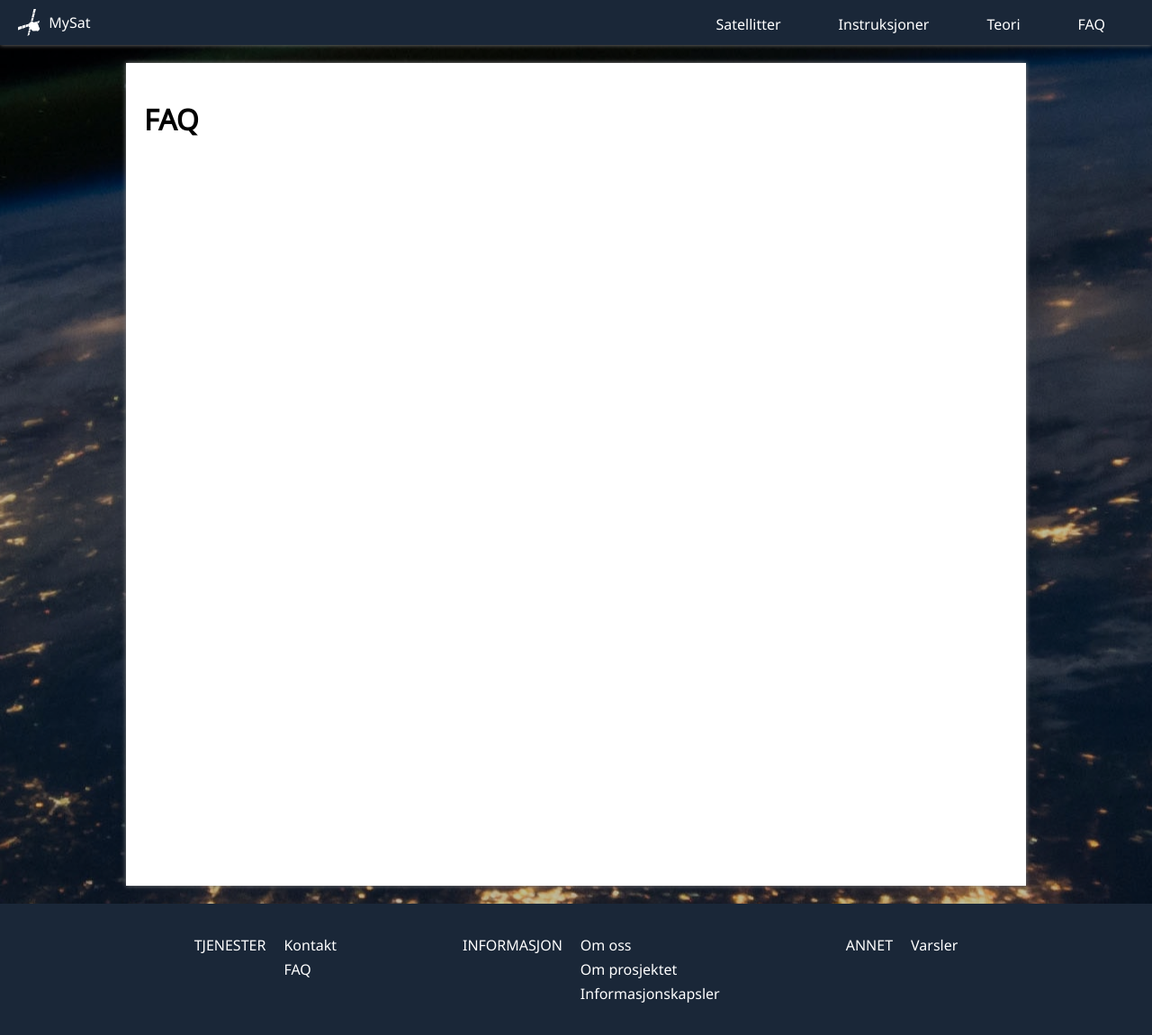
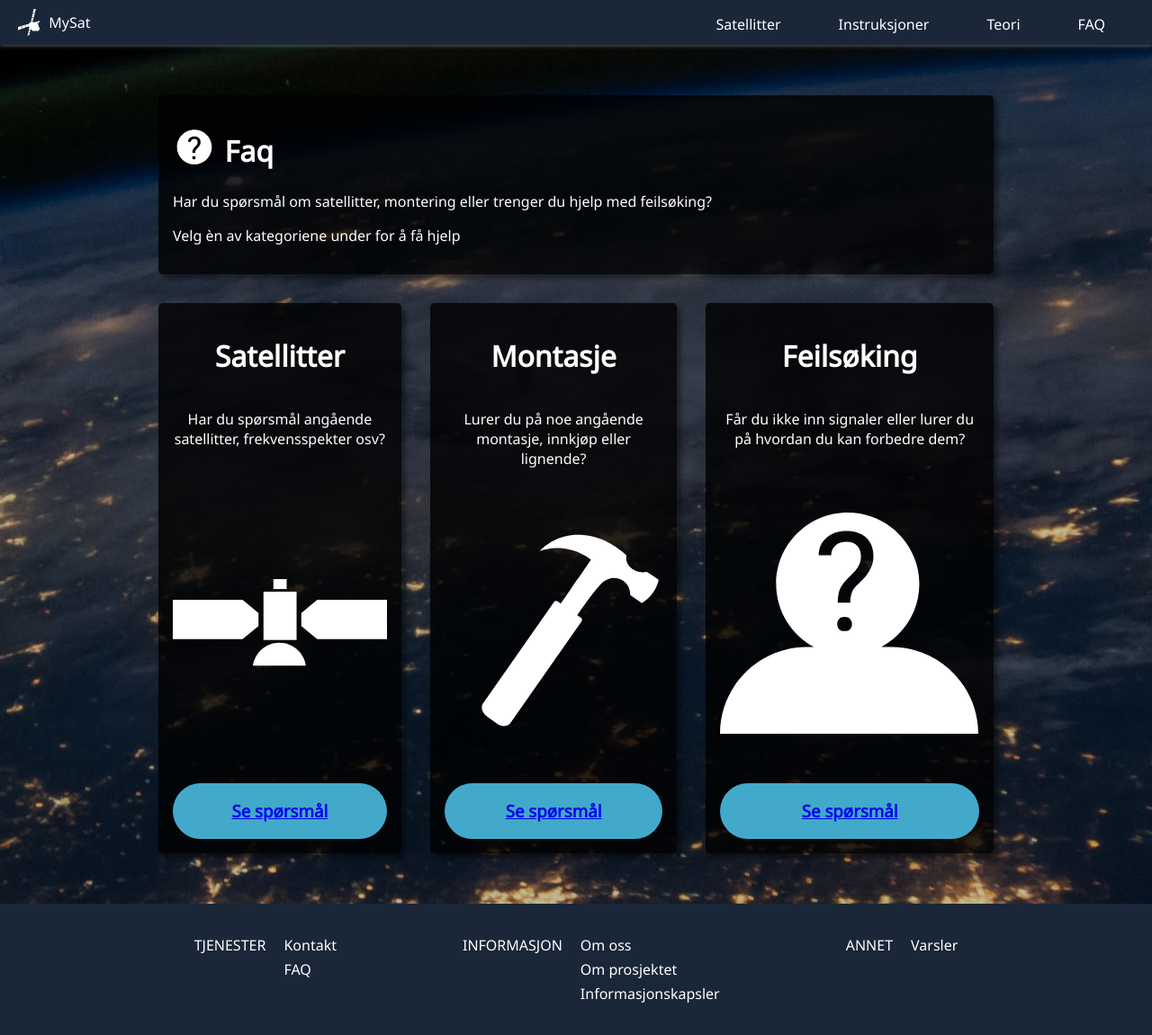
Before and after one commit to petterroea/eit-satellitt-i-norge, a Jekyll site: the page built from src/faq/index.html, in a window 1280 px wide and 1151 px high. Shown: the whole window at 90% size. Built offline with Jekyll 4.4.1, drawn with Linux system fonts in a browser that asks for light colours.

Commit message:
Initial commit of FAQ page

```diff
--- /dev/null
+++ b/src/_layouts/faq_front.html
@@ -0,0 +1,23 @@
+---
+---
+<!DOCTYPE html>
+<html>
+
+<head>
+	<meta charset="utf-8">
+	<title>Satellitt i Norge - {{ page.title }}</title>
+	<link rel="preconnect" href="https://fonts.gstatic.com">
+	<link href="https://fonts.googleapis.com/css2?family=Noto+Sans&display=swap" rel="stylesheet">
+	<link rel="stylesheet" href="/eit-satellitt-i-norge/assets/css/default.css" />
+	<link rel="stylesheet" href="/eit-satellitt-i-norge/assets/css/faq.css" />
+</head>
+
+<body>
+	{% include navigation.html %}
+	<div class="faq-front-wrapper">
+		{{ content }}
+	</div>
+	{% include footer.html %}
+</body>
+
+</html>
--- /dev/null
+++ b/src/assets/css/faq.scss
@@ -0,0 +1,104 @@
+---
+---
+
+.faq-front-wrapper {
+	display: flex;
+	flex-direction: column;
+
+	align-items: stretch;
+
+	min-height: calc(100vh - 276px);
+	padding: 20px;
+	max-width: 960px;
+	margin: 20px auto;
+}
+
+.faq-options {
+	display: flex;
+	flex-direction: column;
+	@media (min-width: 960px) {
+		flex-direction: row;
+	}
+	justify-content: space-between;
+
+
+	.faq-element {
+
+	}
+}
+
+
+.faq-element {
+	background-color: rgba(0, 0, 0, 0.8);
+	color: white;
+
+	display: flex;
+	flex-direction: column;
+
+	padding: 1em;
+	margin: 1em;
+
+	border-radius: 0.3125em;
+	box-shadow: 0.3em 0.3em 0.3em rgba(0, 0, 0, 0.4);
+
+	text-align: center;
+}
+
+.faq-element-header {
+	text-align: left !important;
+
+	display:table;
+
+    h1 {
+		display: flex;
+		align-items: center;
+		text-align: center;
+
+		img {
+			width: 1.5em;
+			margin-right: 0.3em;
+		}
+
+    }
+}
+
+.faq-link-button {
+	display: flex;
+	justify-content: center;
+	min-height: 3em;
+
+	border-radius: 2em;
+
+	background-color: #42a9ca;
+
+	cursor: pointer;
+
+	&:hover {
+		background-color: #12799a;
+	}
+}
+
+.faq-link-button > h3 {
+	text-transform: uppercase;
+}
+
+.img-container {
+	display: flex;
+	flex-direction: row;
+	justify-content: center;
+	@media (min-width: 960px) {
+		flex-direction: column;
+	}
+
+	flex-grow: 1;
+	flex-shrink: 0;
+
+	img {
+		width: 100%;
+		@media (max-width: 960px) {
+			width: 50%;
+		}
+		margin: 2em 0 2em 0;
+	}
+
+}
--- a/src/faq/index.html
+++ b/src/faq/index.html
@@ -1,3 +1,41 @@
 ---
+title: Faq
+layout: faq_front
 ---
-<h1>FAQ</h1>
+<div class="faq-element faq-element-header ">
+	<h1><img src="../assets/images/questionmark.svg" />Faq</h1>
+	<p>Har du spørsmål om satellitter, montering eller trenger du hjelp med feilsøking? </p>
+	<p>Velg èn av kategoriene under for å få hjelp</p>
+</div>
+<div class="faq-options">
+	<div class="faq-element">
+		<h1>Satellitter</h1>
+		<p>Har du spørsmål angående satellitter, frekvensspekter osv?</p>
+		<div class="img-container">
+			<img src="../assets/images/satellite-1.svg" />
+		</div>
+		<div class="faq-link-button">
+			<a href="satellitter.html"><h3>Se spørsmål</h3></a>
+		</div>
+	</div>
+	<div class="faq-element">
+		<h1>Montasje</h1>
+		<p>Lurer du på noe angående montasje, innkjøp eller lignende?</p>
+		<div class="img-container">
+			<img src="../assets/images/hammer.svg" />
+		</div>
+		<div class="faq-link-button">
+			<a href="montasje.html"><h3>Se spørsmål</h3></a>
+		</div>
+	</div>
+	<div class="faq-element">
+		<h1>Feilsøking</h1>
+		<p>Får du ikke inn signaler eller lurer du på hvordan du kan forbedre dem?</p>
+		<div class="img-container">
+			<img src="../assets/images/person.svg" />
+		</div>
+		<div class="faq-link-button">
+			<a href="feilsoking.html"><h3>Se spørsmål</h3></a>
+		</div>
+	</div>
+</div>
```
Also changed, not shown: src/faq/feilsoking.md (added, +12 -0 lines), src/faq/montasje.md (added, +16 -0 lines), src/faq/satellitter.md (added, +4 -0 lines), src/assets/images/hammer.svg (added), src/assets/images/person.svg (added), src/assets/images/questionmark.svg (added), src/assets/images/satellite-1.svg (added).
